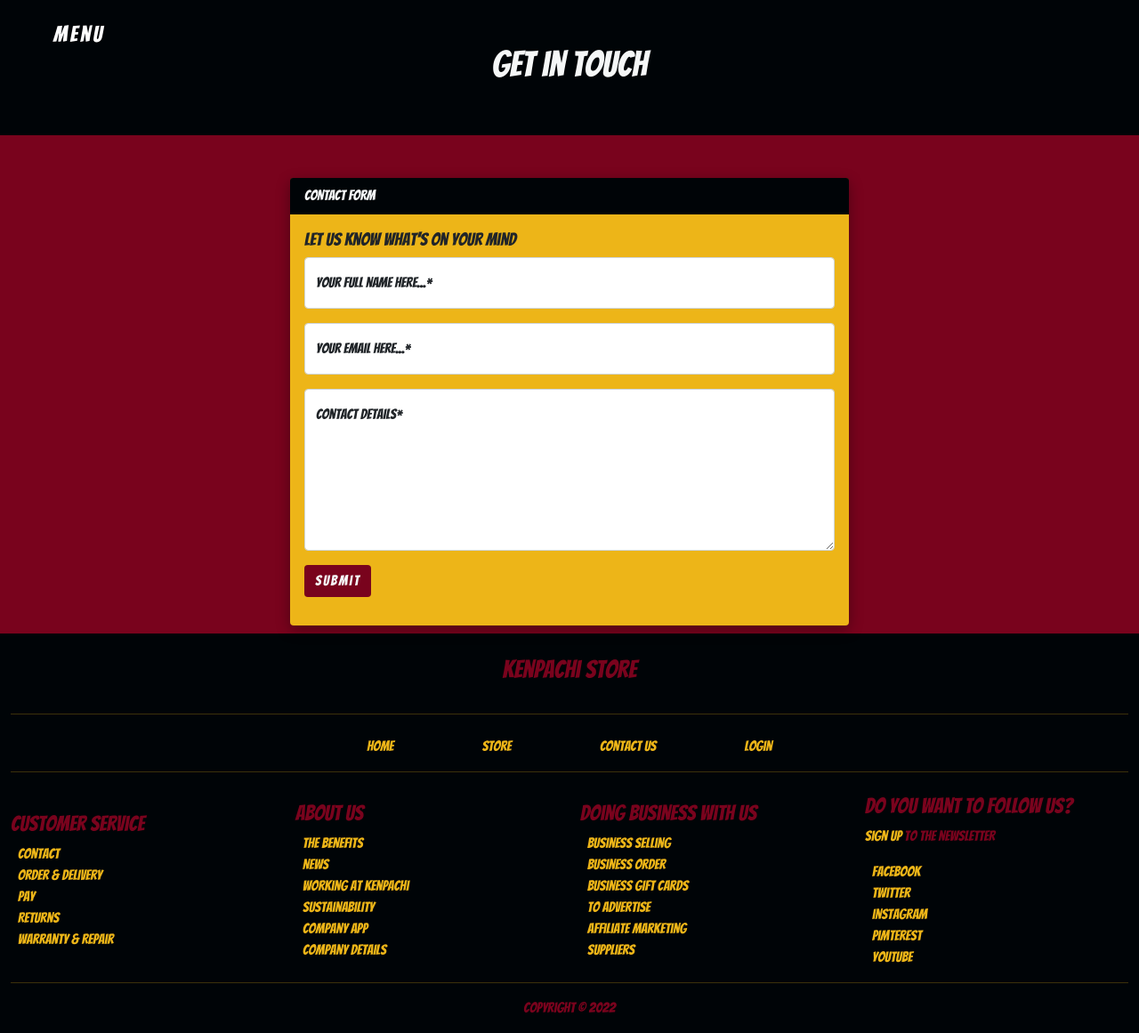
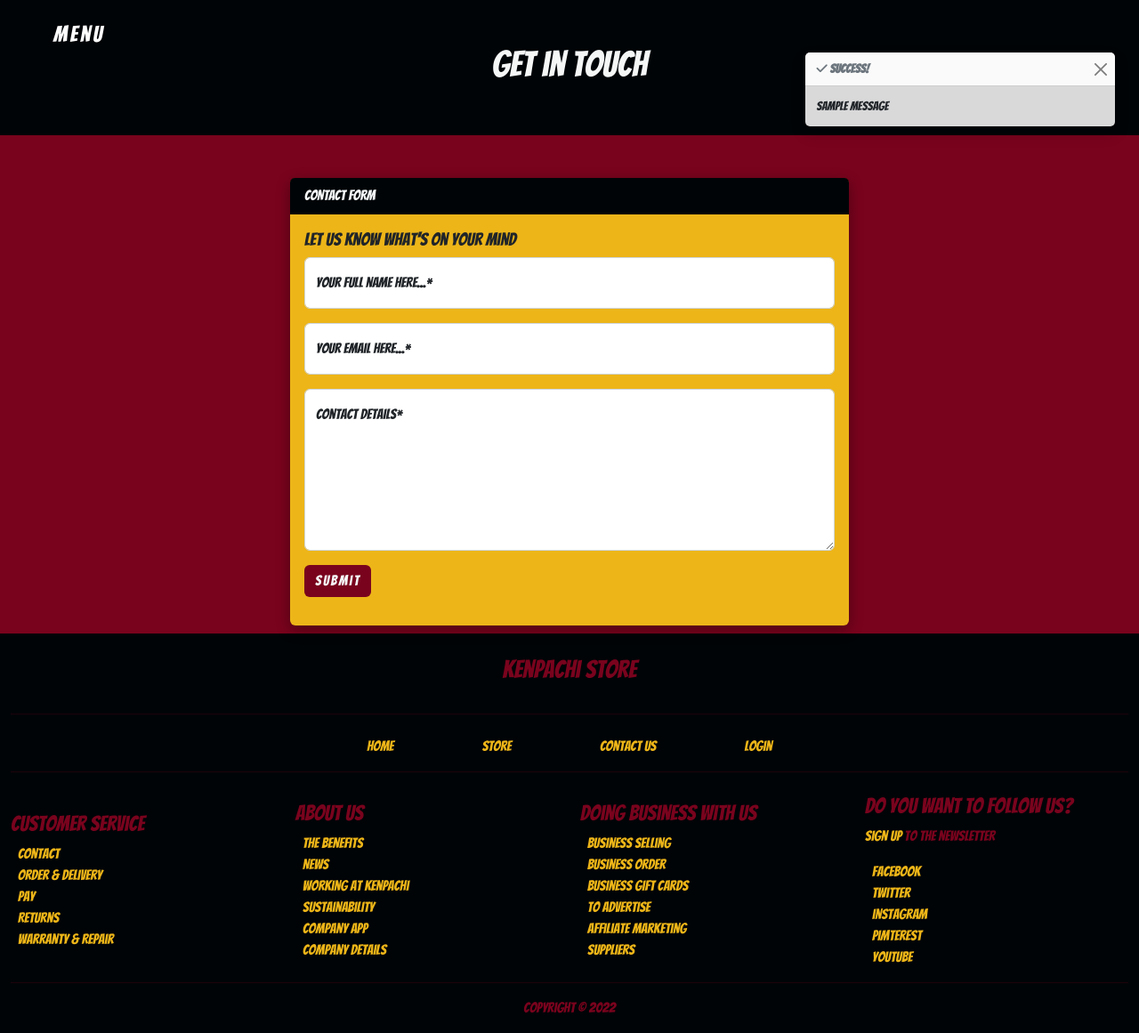
Before and after one commit to Code-Institute-Submissions/GeorgianF-Kenpachi-P5-CI-FebResub, a Django app: page /contact/ in a window 1280 px wide. Shown: the whole page at 89% size. Run offline with Django 3.2, Linux system fonts and the light colour scheme; tables that the repository leaves empty hold one stand-in row (values such as "Sample post"); one stand-in notice (Sample message) is shown; some libraries are stand-ins or nearby versions; some web fonts are replaced.

Commit message:
add toast success to form and style

```diff
--- a/home/templates/home/contact.html
+++ b/home/templates/home/contact.html
@@ -3,7 +3,6 @@
 {% load crispy_forms_tags %}
 
 {% block content %}
-
 <div class="container-fluid contact-header">
     <div class="row">
         <div class="col-md-12 d-flex justify-content-center align-items-center p-5">
@@ -12,6 +11,8 @@
     </div>
 </div>
 <div class="container-fluid contact-content">
+    <div>
+    </div>
     <div class="row">
         <div class="col-12 mt-5 d-flex align-items-center justify-content-center flex-column">
             <div class="card">
@@ -35,3 +36,7 @@
 
 
 {% endblock %}
+
+{% block extrajs %}
+
+{% endblock %}
--- a/home/views.py
+++ b/home/views.py
@@ -1,6 +1,7 @@
 from django.shortcuts import render
 from .forms import GetInTouch
-from django.http import HttpResponseRedirect
+# from django.http import HttpResponseRedirect
+from django.contrib import messages
 
 
 def index(request):
@@ -22,6 +23,9 @@ def contact(request):
         if form.is_valid():
             form.save()
             form = GetInTouch()
+            messages.success(
+                request,
+                'Message away!')
     else:
         form = GetInTouch()
 
--- a/kenpachi/settings.py
+++ b/kenpachi/settings.py
@@ -91,6 +91,8 @@ WSGI_APPLICATION = 'kenpachi.wsgi.application'
 
 SITE_ID = 1
 
+MESSAGE_STORAGE = 'django.contrib.messages.storage.session.SessionStorage'
+
 # Database
 # https://docs.djangoproject.com/en/3.2/ref/settings/#databases
 
--- a/static/css/base.css
+++ b/static/css/base.css
@@ -14,7 +14,19 @@
 
 body {
     overflow-x: hidden;
+    position: relative  ;
 }
+
+/* TOASTS */
+.toast-container {
+    position: absolute;
+    top: 5%;
+    right: 2%;
+    z-index: 9999999;
+    font-family: 'Bangers', sans-serif;
+}
+
+/* END OF TOASTs */
 
 /* Main Navigation */
 .nav-container {
@@ -393,7 +405,7 @@ textarea.form-control {
 }
 
 .btn-primary:hover {
-    background-color: var(--secondary-color);
+    background-color: var(--secondary-color)!important;
 }
 
 /* END OF CONTACT PAGE */
--- a/templates/base.html
+++ b/templates/base.html
@@ -14,7 +14,7 @@
     {% endblock %}
 
     {% block corecss %}
-    <link href="https://cdn.jsdelivr.net/npm/bootstrap@5.0.2/dist/css/bootstrap.min.css" rel="stylesheet" integrity="sha384-EVSTQN3/azprG1Anm3QDgpJLIm9Nao0Yz1ztcQTwFspd3yD65VohhpuuCOmLASjC" crossorigin="anonymous">
+    <link href="https://cdn.jsdelivr.net/npm/bootstrap@5.2.1/dist/css/bootstrap.min.css" rel="stylesheet" integrity="sha384-iYQeCzEYFbKjA/T2uDLTpkwGzCiq6soy8tYaI1GyVh/UjpbCx/TYkiZhlZB6+fzT" crossorigin="anonymous">
     <link rel="stylesheet" href="{% static 'css/base.css' %}">
     {% endblock %}
 
@@ -24,8 +24,8 @@
     {% block corejs %}
         <script src="https://kit.fontawesome.com/5ef8bf6f91.js" crossorigin="anonymous"></script>
         <script src="https://code.jquery.com/jquery-3.4.1.min.js" integrity="sha256-CSXorXvZcTkaix6Yvo6HppcZGetbYMGWSFlBw8HfCJo=" crossorigin="anonymous"></script>
-        <script src="https://cdn.jsdelivr.net/npm/@popperjs/core@2.9.2/dist/umd/popper.min.js" integrity="sha384-IQsoLXl5PILFhosVNubq5LC7Qb9DXgDA9i+tQ8Zj3iwWAwPtgFTxbJ8NT4GN1R8p" crossorigin="anonymous"></script>
-        <script src="https://cdn.jsdelivr.net/npm/bootstrap@5.0.2/dist/js/bootstrap.min.js" integrity="sha384-cVKIPhGWiC2Al4u+LWgxfKTRIcfu0JTxR+EQDz/bgldoEyl4H0zUF0QKbrJ0EcQF" crossorigin="anonymous"></script>
+        <script src="https://cdn.jsdelivr.net/npm/@popperjs/core@2.11.6/dist/umd/popper.min.js" integrity="sha384-oBqDVmMz9ATKxIep9tiCxS/Z9fNfEXiDAYTujMAeBAsjFuCZSmKbSSUnQlmh/jp3" crossorigin="anonymous"></script>
+        <script src="https://cdn.jsdelivr.net/npm/bootstrap@5.2.1/dist/js/bootstrap.min.js" integrity="sha384-7VPbUDkoPSGFnVtYi0QogXtr74QeVeeIs99Qfg5YCF+TidwNdjvaKZX19NZ/e6oz" crossorigin="anonymous"></script>
         <script src="https://cdnjs.cloudflare.com/ajax/libs/gsap/3.11.0/gsap.min.js"></script>
     {% endblock %}
 
@@ -40,16 +40,39 @@
 
     {% include 'includes/main-nav.html' %}
 
-
     {% block content %}
     {% endblock %}
 
+    {% if messages %}
+    <div class="message-container">
+      {% for message in messages %}
+      {% with message.level as level %}
+      {% if level == 40 %}
+      {% include 'includes/toasts/toast_error.html' %}
+      {% elif level == 30 %}
+      {% include 'includes/toasts/toast_warning.html' %}
+      {% elif level == 25 %}
+      {% include 'includes/toasts/toast_success.html' %}
+      {% else %}
+      {% include 'includes/toasts/toast_info.html' %}
+      {% endif %}
+      {% endwith %}
+      {% endfor %}
+    </div>
+    {% endif %}
+
     {% block postloadjs %}
       <script src="{% static 'js/navigation.js' %}"></script>
+      <script>
+        var toastElList = [].slice.call(document.querySelectorAll('.toast'))
+        var toastList = toastElList.map(function (toastEl) {
+            return new bootstrap.Toast(toastEl, option)
+            })
+        toastList.forEach(toast => toast.show())
+        </script>
     {% endblock %}
 
     {% block extrajs %}
     {% endblock %}
-
   </body>
 </html>
--- /dev/null
+++ b/templates/includes/toasts/toast_success.html
@@ -0,0 +1,11 @@
+<div class="toast-container">
+  <div role="alert" aria-live="assertive" aria-atomic="true" class="toast fade show" data-bs-autohide="false">
+    <div class="toast-header toast-success">
+     <strong class="me-auto"><i class="fas fa-check"></i> Success!</strong>
+      <button type="button" class="btn-close" data-bs-dismiss="toast" aria-label="Close"></button>
+    </div>
+    <div class="toast-body">
+      {{ message }}
+    </div>
+  </div>
+</div>
```
Also changed, not shown: media/checkmark-png-25954.png (added), templates/includes/toasts/toast_error.html (added), templates/includes/toasts/toast_info.html (added), templates/includes/toasts/toast_warning.html (added).
